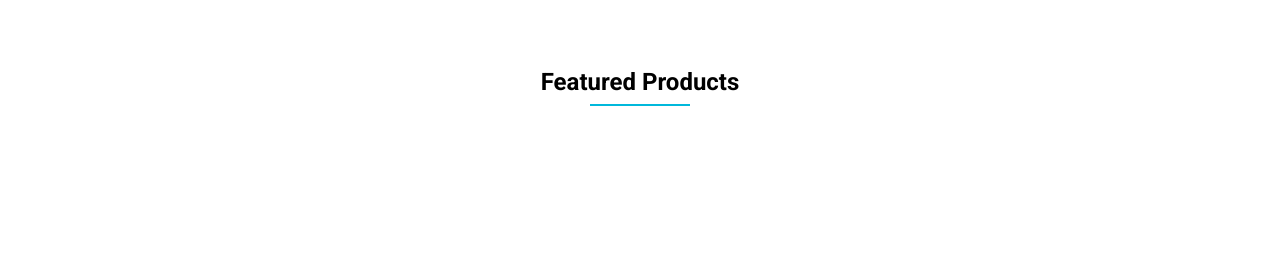
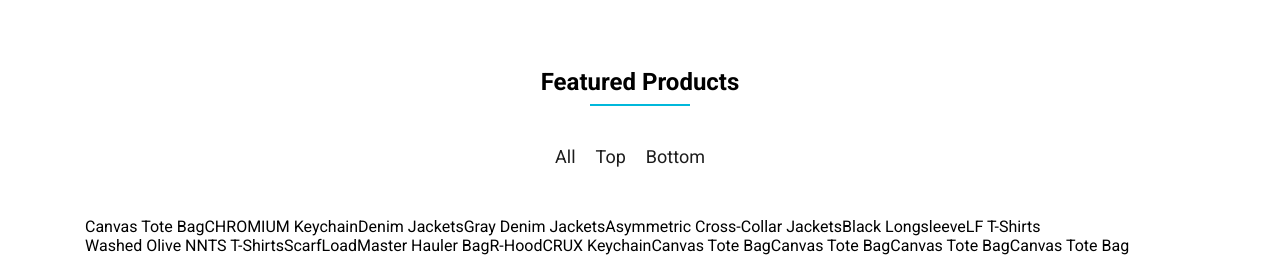
Before and after one commit to maiphunn/PrimeCommerce, a React (Create React App) app in the folder FrontEnd/prime-mart/: page / in a window 1280 px wide. Shown: the part 1016-1271 px from the top of the page. Before the commit the page ends 1162 px from the top, so only its background shows below. Built offline with nearby package versions, Linux system fonts and the light colour scheme.

Commit message:
update day3

```diff
--- a/FrontEnd/prime-mart/package.json
+++ b/FrontEnd/prime-mart/package.json
@@ -13,6 +13,7 @@
     "react-multi-carousel": "^2.8.5",
     "react-router-dom": "^7.2.0",
     "react-scripts": "5.0.1",
+    "react-tabs": "^6.1.0",
     "web-vitals": "^2.1.4"
   },
   "scripts": {
--- a/FrontEnd/prime-mart/src/pages/users/home/HomePage.js
+++ b/FrontEnd/prime-mart/src/pages/users/home/HomePage.js
@@ -3,9 +3,20 @@ import Carousel from "react-multi-carousel";
 import "react-multi-carousel/lib/styles.css";
 import topImg1 from "assets/users/tops/topImg1.png";
 import topImg2 from "assets/users/tops/topImg2.png";
+import topImg3 from "assets/users/tops/topImg3.png";
 import bottomImg1 from "assets/users/bottoms/bottomImg1.png";
+import bottomImg2 from "assets/users/bottoms/bottomImg2.png";
+import bottomImg3 from "assets/users/bottoms/bottomImg3.png";
 import jacketImg1 from "assets/users/jackets/jacketImg1.png";
+import jacketImg3 from "assets/users/jackets/jacketImg3.png";
+import jacketImg2 from "assets/users/jackets/jacketImg2.png";
 import accesImg1 from "assets/users/accessories/accesImg1.png";
+import accesImg2 from "assets/users/accessories/accesImg2.png";
+import accesImg3 from "assets/users/accessories/accesImg3.png";
+import accesImg4 from "assets/users/accessories/accesImg4.png";
+import accesImg5 from "assets/users/accessories/accesImg5.png";
+import accesImg6 from "assets/users/accessories/accesImg6.png";
+import { Tab, TabList, TabPanel, Tabs } from 'react-tabs';
 import "./homepage.scss";
 
 const HomePage = () => {
@@ -59,6 +70,169 @@ const HomePage = () => {
             name: "CHROMIUM Keychain"
         },
     ]
+
+    const featuredProducts = {
+        all: {
+            title: "All",
+            products: [
+                {
+                    img: accesImg5,
+                    name: "Canvas Tote Bag",
+                    price: 860000
+                },
+                {
+                    img: accesImg1,
+                    name: "CHROMIUM Keychain",
+                    price: 180000
+                },
+                {
+                    img: jacketImg1,
+                    name: "Denim Jackets",
+                    price: 850000
+                },
+                {
+                    img: jacketImg3,
+                    name: "Gray Denim Jackets",
+                    price: 860000
+                },
+                {
+                    img: jacketImg2,
+                    name: "Asymmetric Cross-Collar Jackets",
+                    price: 950000
+                },
+                {
+                    img: topImg1,
+                    name: " Black Longsleeve",
+                    price: 630000
+                },
+                {
+                    img: topImg2,
+                    name: "LF T-Shirts",
+                    price: 630000
+                },
+                {
+                    img: topImg3,
+                    name: "Washed Olive NNTS T-Shirts",
+                    price: 500000
+                },
+                {
+                    img: accesImg2,
+                    name: "Scarf",
+                    price: 580
+                },
+                {
+                    img: accesImg3,
+                    name: "LoadMaster Hauler Bag",
+                    price: 860
+                },
+                {
+                    img: accesImg6,
+                    name: "R-Hood",
+                    price: 860
+                },
+                {
+                    img: accesImg4,
+                    name: "CRUX Keychain",
+                    price: 860
+                },
+                {
+                    img: bottomImg2,
+                    name: "Canvas Tote Bag",
+                    price: 860
+                },
+                {
+                    img: bottomImg3,
+                    name: "Canvas Tote Bag",
+                    price: 860
+                },
+                {
+                    img: accesImg2,
+                    name: "Canvas Tote Bag",
+                    price: 860
+                },
+                {
+                    img: accesImg2,
+                    name: "Canvas Tote Bag",
+                    price: 860
+                },
+            ]
+        },
+        top: {
+            title: "Top",
+            products: [
+                {
+                    img: topImg1,
+                    name: " Black Longsleeve",
+                    price: 630000
+                },
+                {
+                    img: topImg2,
+                    name: "LF T-Shirts",
+                    price: 630000
+                },
+                {
+                    img: topImg3,
+                    name: "Washed Olive NNTS T-Shirts",
+                    price: 500000
+                }
+            ]
+        },
+        bottom: {
+            title: "Bottom",
+            products: [
+                {
+                    img: bottomImg1,
+                    name: "Camo Shorts",
+                    price: 860000
+                },
+                {
+                    img: bottomImg1,
+                    name: "Camo Shorts",
+                    price: 860000
+                },
+
+                {
+                    img: bottomImg1,
+                    name: "Camo Shorts",
+                    price: 860000
+                }
+            ]
+        }
+
+    }
+
+    const renderFeaturedProducts = (data) => {
+        const tabList = [];
+        const tabPanels = [];
+
+        Object.keys(data).forEach((key, index) => {
+            tabList.push(
+                <Tab key={index}>
+                    {data[key].title}
+                </Tab>
+            );
+
+            tabPanels.push(
+                <TabPanel key={index}>
+                    <div className="row">
+                        {data[key].products.map((item, j) => (
+                            <div key={j}>{item.name}</div>
+                        ))}
+                    </div>
+                </TabPanel>
+            );
+        });
+
+        return (
+            <Tabs>
+                <TabList>
+                    {tabList}
+                </TabList>
+
+                {tabPanels}
+            </Tabs>
+        );
+    };
     return (
         <>
             {/* carousel begin */}
@@ -85,6 +259,7 @@ const HomePage = () => {
                     <div className='section-title'>
                         <h2>Featured Products</h2>
                     </div>
+                    {renderFeaturedProducts(featuredProducts)}
                 </div>
             </div>
             {/* featured end  */}
--- a/FrontEnd/prime-mart/src/pages/users/home/homepage.scss
+++ b/FrontEnd/prime-mart/src/pages/users/home/homepage.scss
@@ -67,4 +67,24 @@
             margin: 0 auto;
         }
     }
+
+    .react-tabs {
+        ul {
+            display: flex;
+            // flex-direction: row;
+            list-style-type: none;
+            justify-content: center;
+            margin: 50px 0;
+
+        }
+
+        li {
+            font-size: 18px;
+            color: map.get($theme-color, "nol-text");
+            margin-right: 20px;
+            display: inline-block;
+            position: relative;
+            cursor: pointer;
+        }
+    }
 }
```
Also changed, not shown: FrontEnd/prime-mart/src/assets/users/accessories/accesImg4.png (renamed from FrontEnd/prime-mart/src/assets/users/accessories/accsesImg4.png), 1 other file (tests, documents, lock files or other folders).
